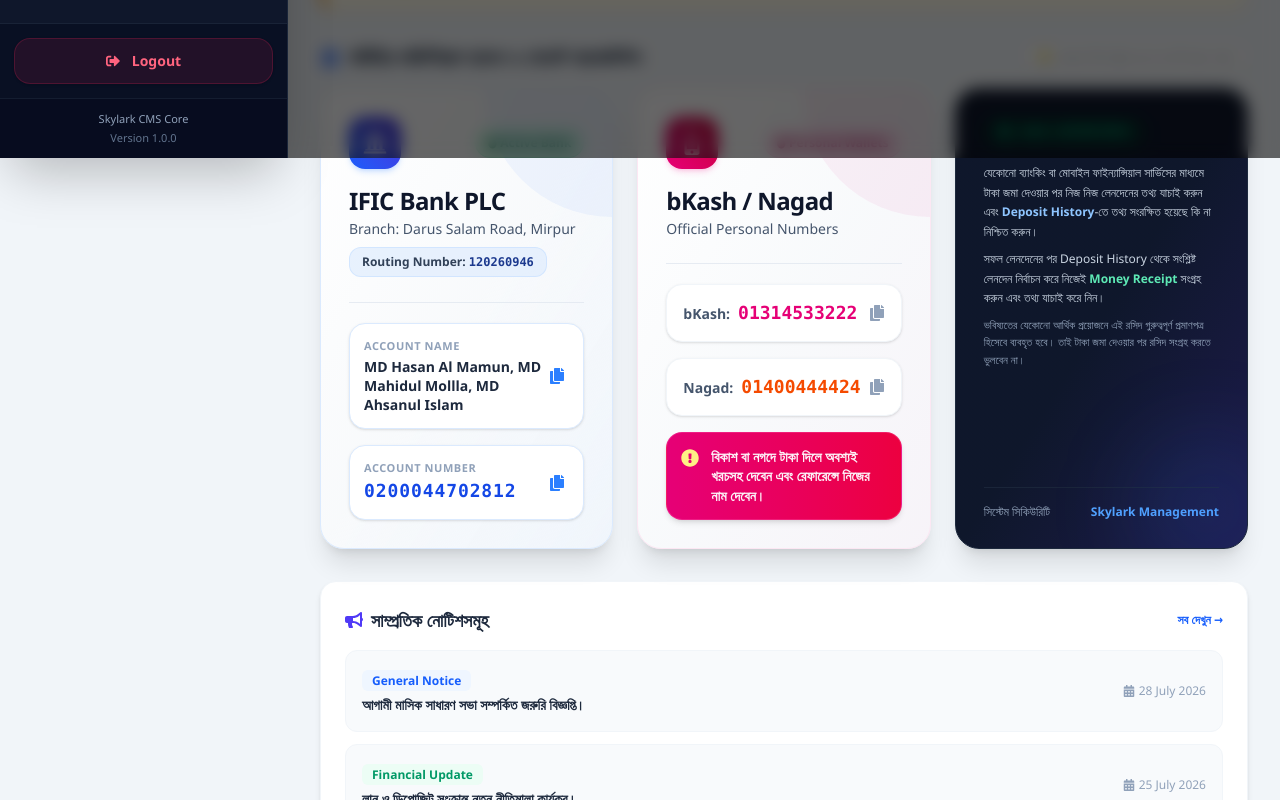
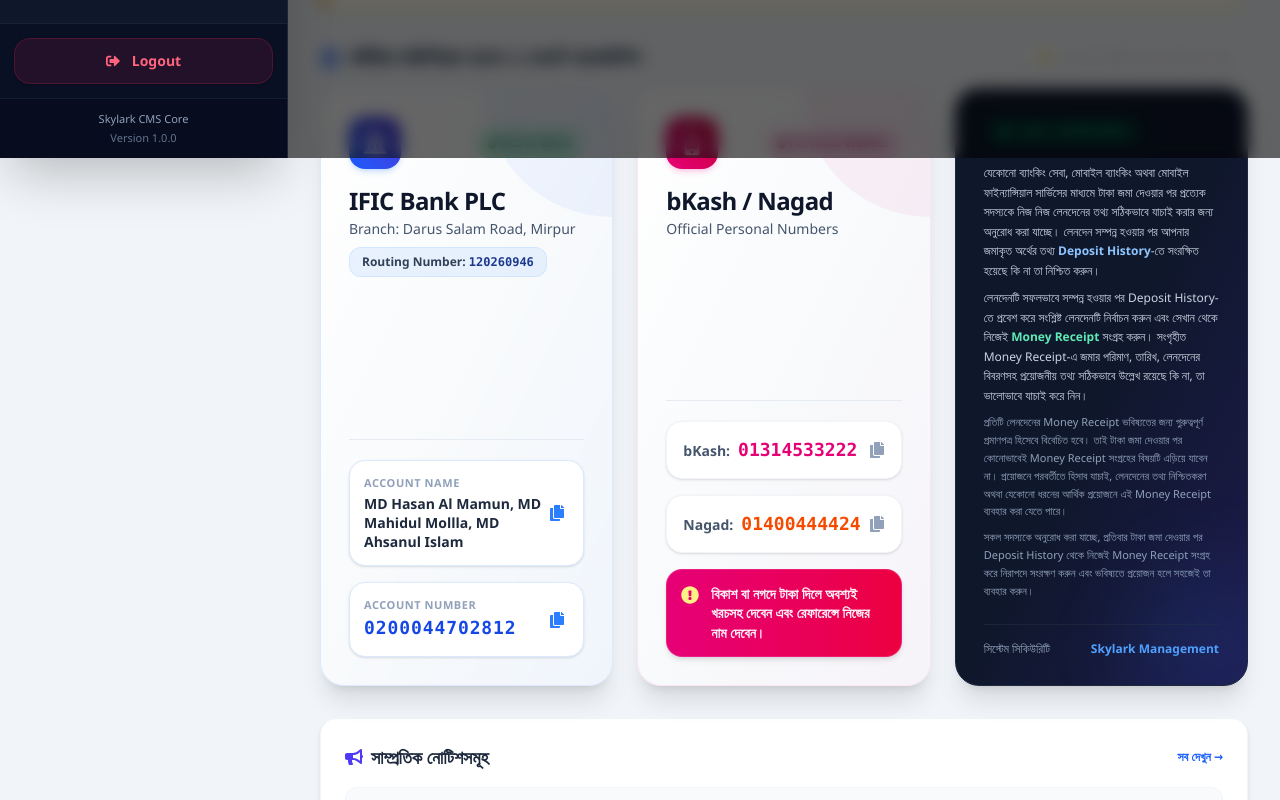
Before and after one commit to rayhan1823-a/Skylark-Cooperative-System, a React app in the folder frontend/: page / in a window 1280 px wide. Shown: the part 642-1442 px from the top of the page. Built offline with nearby package versions, Linux system fonts and the light colour scheme; no server answers; sample sign-in values are in the browser's storage; the HTML template or start-up script is replaced by a standard one.

Commit message:
Update transaction instructions in Home component with exact text

```diff
--- a/frontend/src/pages/Home.jsx
+++ b/frontend/src/pages/Home.jsx
@@ -267,7 +267,7 @@
             </div>
           </div>
 
-          {/* 3. Premium Security & Instruction Card (Updated with requested text) */}
+          {/* 3. Premium Security & Instruction Card (Exact requested text) */}
           <div className="bg-gradient-to-br from-slate-900 via-slate-900 to-indigo-950 text-white p-7 rounded-3xl shadow-xl flex flex-col justify-between border border-slate-800 relative overflow-hidden">
             <div className="absolute -bottom-10 -right-10 w-40 h-40 bg-blue-500/10 rounded-full blur-2xl pointer-events-none"></div>
 
@@ -278,13 +278,16 @@
 
               <div className="space-y-2 text-xs text-slate-300 leading-relaxed pt-1">
                 <p>
-                  যেকোনো ব্যাংকিং বা মোবাইল ফাইন্যান্সিয়াল সার্ভিসের মাধ্যমে টাকা জমা দেওয়ার পর নিজ নিজ লেনদেনের তথ্য যাচাই করুন এবং <span className="text-blue-300 font-semibold">Deposit History</span>-তে তথ্য সংরক্ষিত হয়েছে কি না নিশ্চিত করুন।
+                  যেকোনো ব্যাংকিং সেবা, মোবাইল ব্যাংকিং অথবা মোবাইল ফাইন্যান্সিয়াল সার্ভিসের মাধ্যমে টাকা জমা দেওয়ার পর প্রত্যেক সদস্যকে নিজ নিজ লেনদেনের তথ্য সঠিকভাবে যাচাই করার জন্য অনুরোধ করা যাচ্ছে। লেনদেন সম্পন্ন হওয়ার পর আপনার জমাকৃত অর্থের তথ্য <span className="text-blue-300 font-semibold">Deposit History</span>-তে সংরক্ষিত হয়েছে কি না তা নিশ্চিত করুন।
                 </p>
                 <p>
-                  সফল লেনদেনের পর Deposit History থেকে সংশ্লিষ্ট লেনদেন নির্বাচন করে নিজেই <span className="text-emerald-300 font-semibold">Money Receipt</span> সংগ্রহ করুন এবং তথ্য যাচাই করে নিন।
+                  লেনদেনটি সফলভাবে সম্পন্ন হওয়ার পর Deposit History-তে প্রবেশ করে সংশ্লিষ্ট লেনদেনটি নির্বাচন করুন এবং সেখান থেকে নিজেই <span className="text-emerald-300 font-semibold">Money Receipt</span> সংগ্রহ করুন। সংগৃহীত Money Receipt-এ জমার পরিমাণ, তারিখ, লেনদেনের বিবরণসহ প্রয়োজনীয় তথ্য সঠিকভাবে উল্লেখ রয়েছে কি না, তা ভালোভাবে যাচাই করে নিন।
                 </p>
                 <p className="text-slate-400 text-[11px]">
-                  ভবিষ্যতের যেকোনো আর্থিক প্রয়োজনে এই রসিদ গুরুত্বপূর্ণ প্রমাণপত্র হিসেবে ব্যবহৃত হবে। তাই টাকা জমা দেওয়ার পর রসিদ সংগ্রহ করতে ভুলবেন না।
+                  প্রতিটি লেনদেনের Money Receipt ভবিষ্যতের জন্য গুরুত্বপূর্ণ প্রমাণপত্র হিসেবে বিবেচিত হবে। তাই টাকা জমা দেওয়ার পর কোনোভাবেই Money Receipt সংগ্রহের বিষয়টি এড়িয়ে যাবেন না। প্রয়োজনে পরবর্তীতে হিসাব যাচাই, লেনদেনের তথ্য নিশ্চিতকরণ অথবা যেকোনো ধরনের আর্থিক প্রয়োজনে এই Money Receipt ব্যবহার করা যেতে পারে।
+                </p>
+                <p className="text-slate-400 text-[11px]">
+                  সকল সদস্যকে অনুরোধ করা যাচ্ছে, প্রতিবার টাকা জমা দেওয়ার পর Deposit History থেকে নিজেই Money Receipt সংগ্রহ করে নিরাপদে সংরক্ষণ করুন এবং ভবিষ্যতে প্রয়োজন হলে সহজেই তা ব্যবহার করুন।
                 </p>
               </div>
             </div>
```
